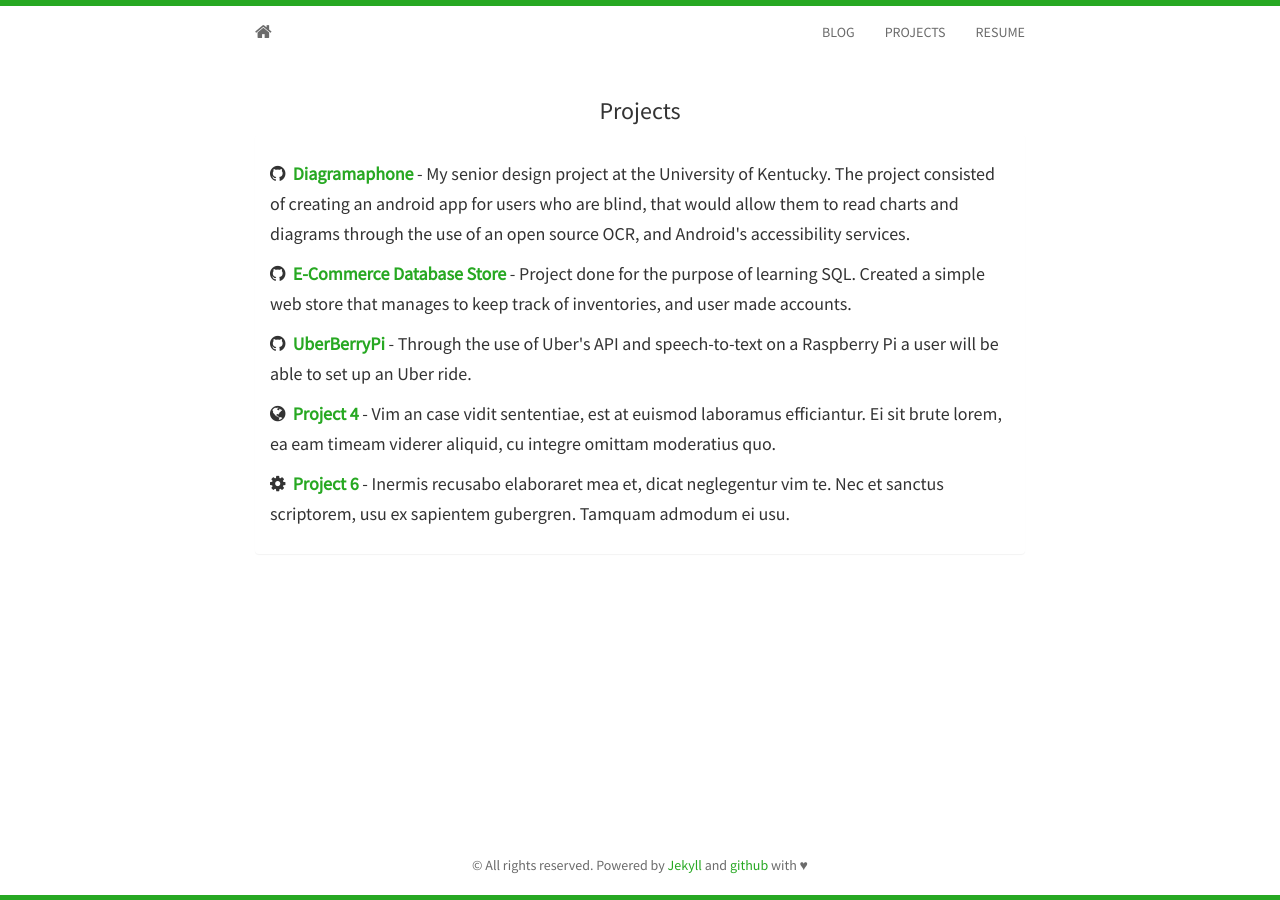
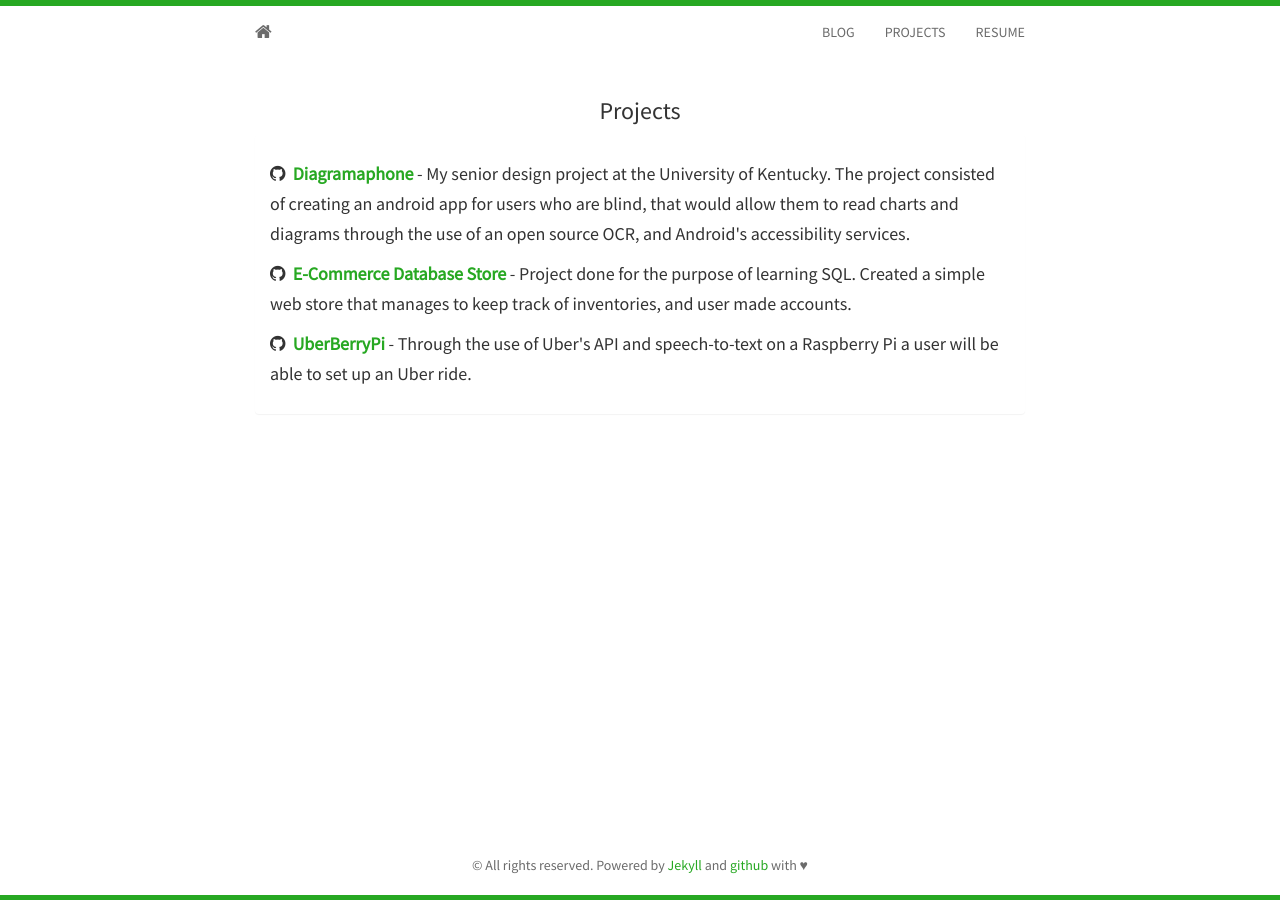
Before and after one commit to julianviso/jvsite, a Jekyll site: the page built from projects.html, in a window 1280 px wide. Built offline with Jekyll 4.4.1, drawn with Linux system fonts in a browser that asks for light colours; nearby versions of some CDN libraries; Markdown is read by kramdown in place of the engine named in the settings.

Commit message:
commented out some leftover template that will be used later on

```diff
--- a/_includes/projects.html
+++ b/_includes/projects.html
@@ -18,7 +18,7 @@
 			<i class="fa fa-github"></i>&nbsp;&nbsp;<strong><a href="#">UberBerryPi</a></strong>
 			- Through the use of Uber's API and speech-to-text on a Raspberry Pi a user will be able to set up an Uber ride.
 		</h5>
-		<h5>
+		<!-- <h5>
 			<i class="fa fa-globe"></i>&nbsp;&nbsp;<strong><a href="#">Project 4</a></strong>
 			- Vim an case vidit sententiae, est at euismod laboramus efficiantur. Ei sit brute lorem,
 			ea eam timeam viderer aliquid, cu integre omittam moderatius quo.
@@ -28,7 +28,7 @@
 			- Inermis recusabo elaboraret mea et, dicat neglegentur vim te. Nec et sanctus scriptorem,
 			usu ex sapientem gubergren. Tamquam admodum ei usu.
 		</h5>
-
+		-->
 
     </div>
   </div>
```
Also changed, not shown: 3 other files.
